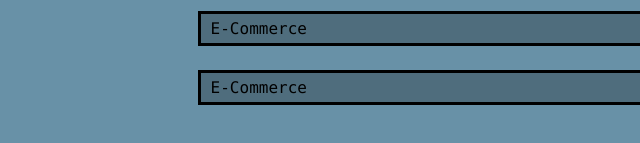
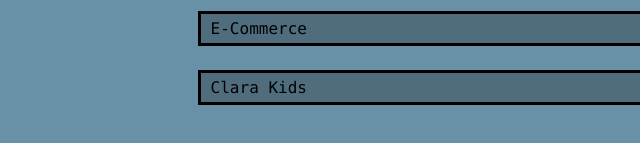
Before and after one commit to LuckyGualberto/qua207082, a plain HTML site: page index.html in a window 1280 px wide. Shown: the part 487-630 px from the top of the page, 0-640 px from the left. Drawn offline with Linux system fonts and the light colour scheme.

Commit message:
ajustes no link do e-commerce da Clara

```diff
--- a/index.html
+++ b/index.html
@@ -50,7 +50,7 @@
         <a href="./atividade landing-page/atividade-landing-page.html">Atividade Landing Page MC-Donalds</a><br>
         <a href="./livrojs/">Livro JS</a><br>
         <a href="./exemplos/e-commerce/index.html">E-Commerce</a><br>
-        <a href="./exemplos/e-comerce_Clara_Kids/index.html">E-Commerce</a><br>
+        <a href="./exemplos/e-comerce_Clara_Kids/index.html">Clara Kids</a><br>
     </div>
 </body>
 </html>
```
